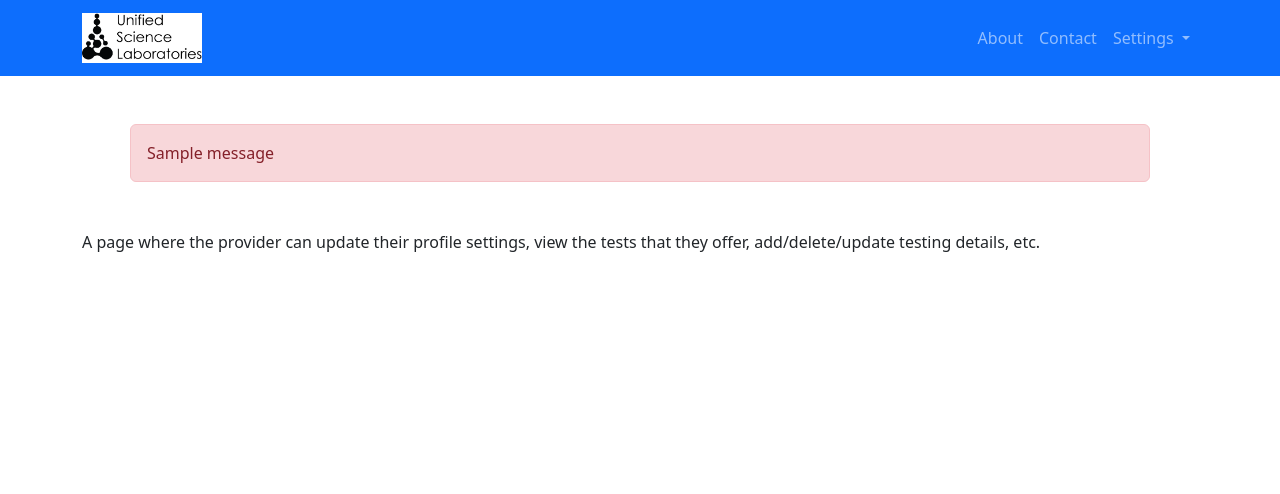
After one commit to bharding216/labs, a Flask app: page /provider_settings in a window 1280 px wide. The commit adds this page. Shown: the top 494 px of the page. Run offline with Flask 2, Linux system fonts and the light colour scheme; a user stored in the database is signed in; tables that the repository leaves empty hold one stand-in row (values such as "Sample post"); one stand-in notice (Sample message) is shown.

```diff
--- a/project/auth.py
+++ b/project/auth.py
@@ -9,7 +9,7 @@ auth_bp = Blueprint('auth', __name__, template_folder='auth_templates', static_f
 
 
 @auth_bp.route("/lab", methods=['GET', 'POST'])
-def lab_login():
+def provider_login():
     if request.method == 'POST':
         email = request.form["email"]
         password = request.form["password"]
@@ -32,7 +32,7 @@ def lab_login():
 
 
 @auth_bp.route("/individual", methods=['GET', 'POST'])
-def individual_login():
+def customer_login():
     if request.method == 'POST':
         email = request.form["email"]
         password = request.form["password"]
--- a/project/auth_templates/user_login.html
+++ b/project/auth_templates/user_login.html
@@ -20,7 +20,7 @@
 <!--LOGIN-->
 <div class="container my-5">
 
-    <form action="{{ url_for('auth.individual_login') }}" method="POST">
+    <form action="{{ url_for('auth.customer_login') }}" method="POST">
 
         <h3>Requestor Login</h3>
         <p>Returning requestors login here</p>
--- a/project/templates/base.html
+++ b/project/templates/base.html
@@ -79,7 +79,7 @@
                             <li class="nav-item">
                                 <a class="nav-link" aria-current="page"
                                     href="{{ url_for('views.lab_requests') }}">
-                                    Lab Requests
+                                    Requests
                                 </a>
                             </li>
                             {% endif %}
@@ -88,18 +88,34 @@
                             <li class="nav-item">
                                 <a class="nav-link" aria-current="page"
                                     href="{{ url_for('views.user_requests') }}">
-                                    User Requests
+                                    Customer Requests
                                 </a>
                             </li>
                             {% endif %}
 
 
-                        <li class="nav-item">
-                            <a class="nav-link" aria-current="page"
-                                href="{{ url_for('auth.logout') }}">
-                                Logout
-                            </a>
-                        </li>
+
+                            <li class="nav-item dropdown">
+                                <a class="nav-link dropdown-toggle"
+                                href="#"
+                                id="navbarDropdownMenuLink"
+                                role="button"
+                                data-toggle="dropdown"
+                                aria-haspopup="true" aria-expanded="false">
+                                Settings
+                                </a>
+
+                                <div class="dropdown-menu" aria-labelledby="navbarDropdownMenuLink">
+                                    <a class="dropdown-item" href="{{ url_for('views.provider_settings') }}">Edit Profile</a>
+                                    <a class="dropdown-item" href="{{ url_for('auth.logout') }}">Logout</a>
+                                </div>
+                            </li>
+
+
+
+
+
+
 
                         {% else %}
                         <li class="nav-item dropdown">
@@ -113,8 +129,8 @@
                             </a>
 
                             <div class="dropdown-menu" aria-labelledby="navbarDropdownMenuLink">
-                                <a class="dropdown-item" href="{{ url_for('auth.individual_login') }}">Individuals</a>
-                                <a class="dropdown-item" href="{{ url_for('auth.lab_login') }}">Labs</a>
+                                <a class="dropdown-item" href="{{ url_for('auth.customer_login') }}">Customers</a>
+                                <a class="dropdown-item" href="{{ url_for('auth.provider_login') }}">Providers</a>
                             </div>
                         </li>
 
--- /dev/null
+++ b/project/templates/provider_settings.html
@@ -0,0 +1,30 @@
+{% extends 'base.html' %}
+
+{% block title %}User Login{% endblock %}
+
+{% block content %}
+
+<div class="container my-5">
+    {% with messages = get_flashed_messages(with_categories=True) %}
+    {% if messages %}
+        <div class="alert alert-danger mx-5" role="alert">
+                {% for category, message in messages %}
+                    {{ message }}
+                {% endfor %}
+        </div>
+    {% endif %}
+    {% endwith %}
+</div>
+
+
+<!--LOGIN-->
+<div class="container my-5">
+
+    <p>A page where the provider can update their profile settings, view the tests that they offer,
+        add/delete/update testing details, etc.
+    </p>
+
+</div>
+
+
+{% endblock %}
--- a/project/views.py
+++ b/project/views.py
@@ -310,7 +310,10 @@ def download(request_id):
     file_data = BytesIO(result.results)
 
     if result:
-        return send_file(file_data, mimetype='application/pdf', as_attachment=True, download_name='results.pdf')
+        return send_file(file_data,
+                         mimetype='application/pdf',
+                         as_attachment=True,
+                         download_name='results.pdf')
     else:
         flash("Error: Request not found or no results available.", "error")
         return redirect(url_for("views.lab_requests"))
@@ -333,6 +336,17 @@ def user_requests():
                             user = current_user,
                             my_requests = my_requests
                             )
+
+
+
+
+@views.route("/provider_settings", methods=['GET', 'POST'])
+@login_required
+def provider_settings():
+       return render_template('provider_settings.html',
+                               user = current_user
+                               )
+
 
 
 
```
Also changed, not shown: project/auth_templates/lab_login.html (+25 -8 lines), 1 other file.
